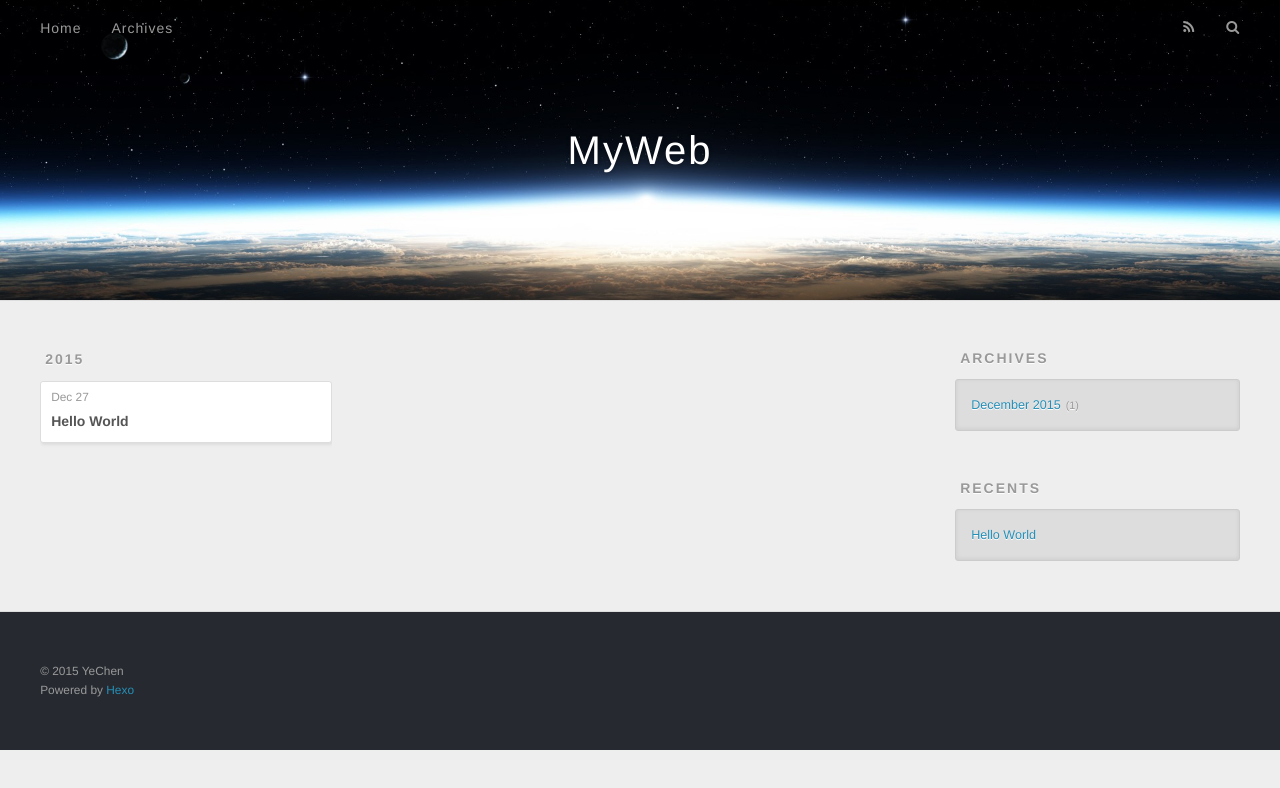
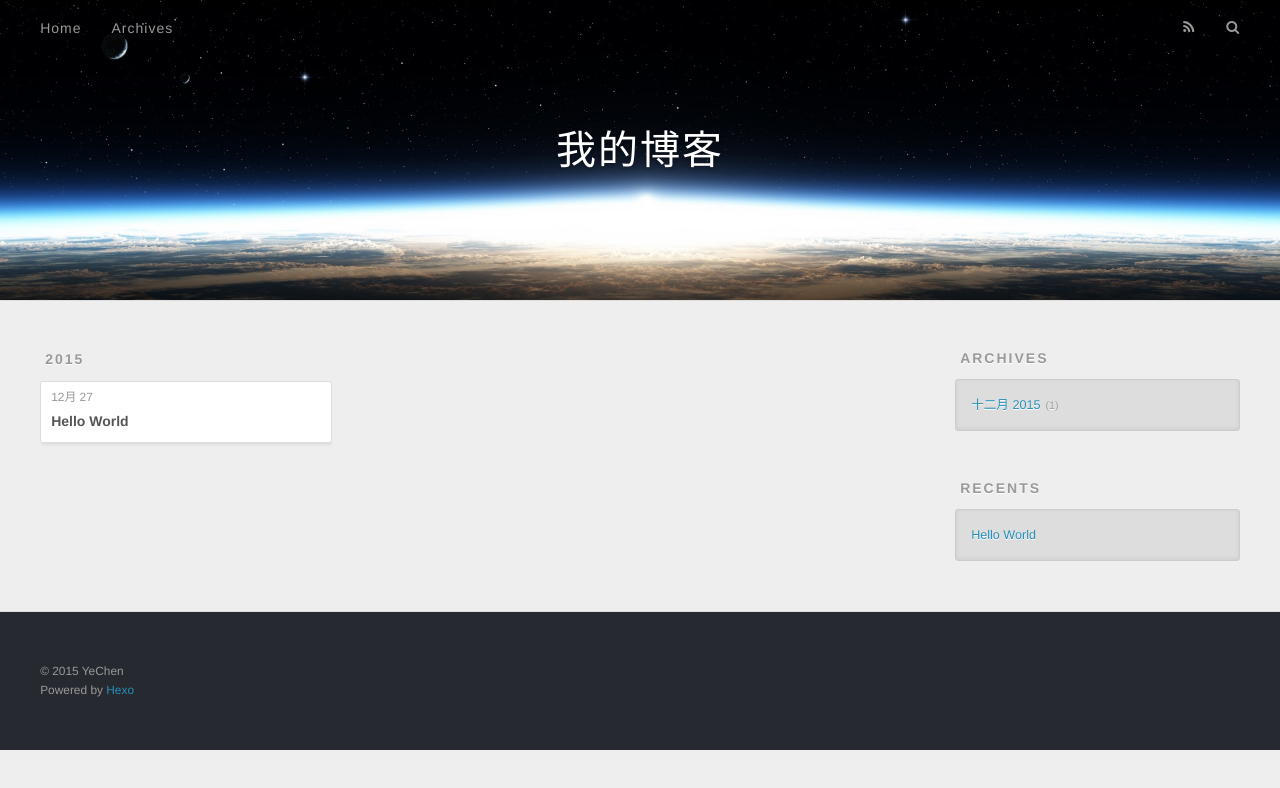
Before and after one commit to hellomrbigshot/hellomrbigshot.github.io, a plain HTML site: page archives/2015/12/index.html in a window 1280 px wide. Drawn offline with nearby package versions, Linux system fonts and the light colour scheme.

Commit message:
Site updated: 2015-12-30 00:01:51

```diff
--- a/archives/2015/12/index.html
+++ b/archives/2015/12/index.html
@@ -3,19 +3,19 @@
 <head>
   <meta charset="utf-8">
 
-  <title>Archives: 2015/12 | MyWeb</title>
+  <title>Archives: 2015/12 | 我的博客</title>
   <meta name="viewport" content="width=device-width, initial-scale=1, maximum-scale=1">
   <meta name="description">
 <meta property="og:type" content="website">
-<meta property="og:title" content="MyWeb">
+<meta property="og:title" content="我的博客">
 <meta property="og:url" content="http://yoursite.com/archives/2015/12/index.html">
-<meta property="og:site_name" content="MyWeb">
+<meta property="og:site_name" content="我的博客">
 <meta property="og:description">
 <meta name="twitter:card" content="summary">
-<meta name="twitter:title" content="MyWeb">
+<meta name="twitter:title" content="我的博客">
 <meta name="twitter:description">
 
-    <link rel="alternative" href="/atom.xml" title="MyWeb" type="application/atom+xml">
+    <link rel="alternative" href="/atom.xml" title="我的博客" type="application/atom+xml">
 
 
     <link rel="icon" href="/favicon.png">
@@ -33,7 +33,7 @@
   <div id="header-outer" class="outer">
     <div id="header-title" class="inner">
       <h1 id="logo-wrap">
-        <a href="/" id="logo">MyWeb</a>
+        <a href="/" id="logo">我的博客</a>
       </h1>
 
     </div>
@@ -76,7 +76,7 @@
   <div class="archive-article-inner">
     <header class="archive-article-header">
       <a href="/2015/12/27/hello-world/" class="archive-article-date">
-  <time datetime="2015-12-27T15:29:08.184Z" itemprop="datePublished">Dec 27</time>
+  <time datetime="2015-12-27T15:29:08.184Z" itemprop="datePublished">12月 27</time>
 </a>
 
 
@@ -106,7 +106,7 @@
   <div class="widget-wrap">
     <h3 class="widget-title">Archives</h3>
     <div class="widget">
-      <ul class="archive-list"><li class="archive-list-item"><a class="archive-list-link" href="/archives/2015/12/">December 2015</a><span class="archive-list-count">1</span></li></ul>
+      <ul class="archive-list"><li class="archive-list-item"><a class="archive-list-link" href="/archives/2015/12/">十二月 2015</a><span class="archive-list-count">1</span></li></ul>
     </div>
   </div>
 
```
Also changed, not shown: 2015/12/27/hello-world/index.html (+6 -6 lines), archives/2015/index.html (+8 -8 lines), archives/index.html (+8 -8 lines), index.html (+8 -8 lines).
